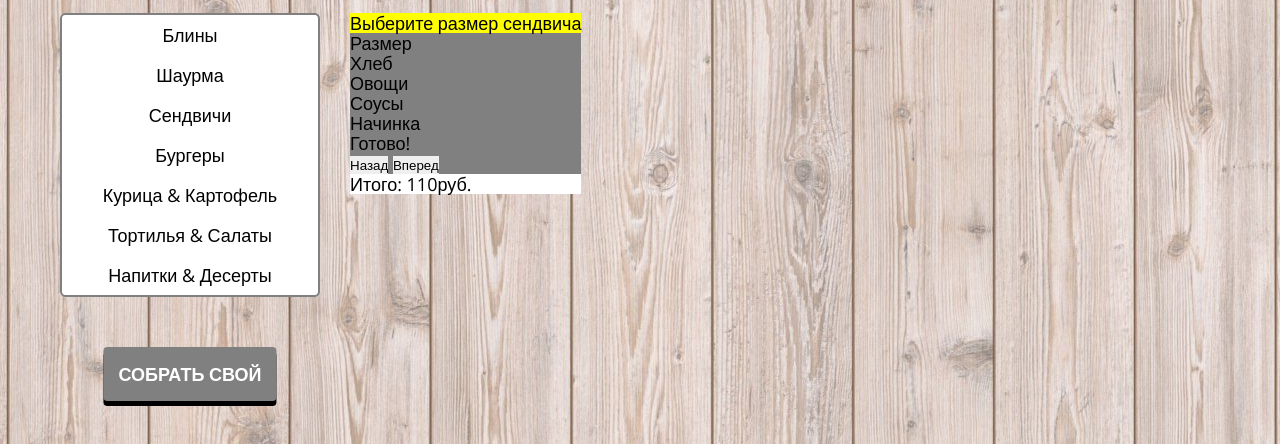
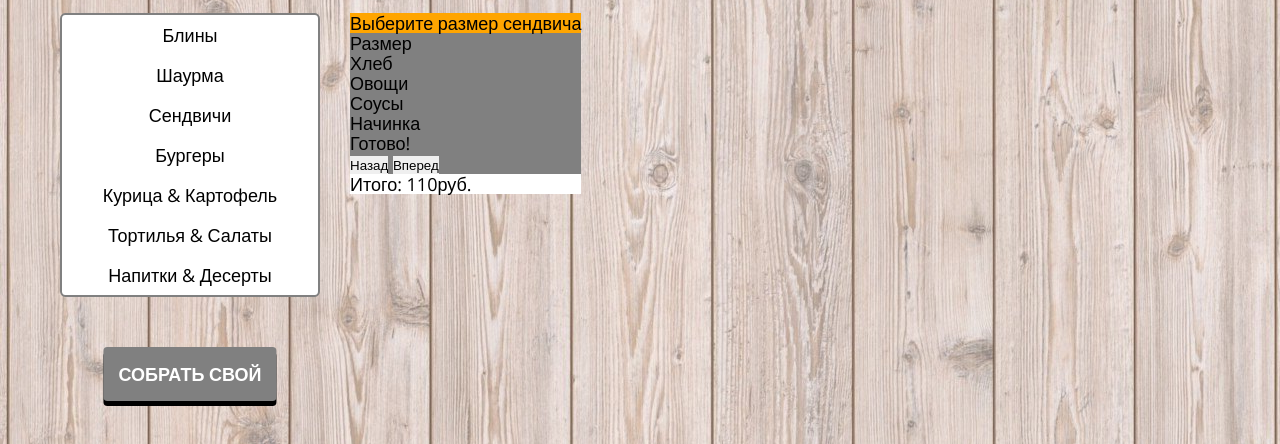
Before and after one commit to Sergeew-K-V/Subway, a website built with webpack: page index.html in a window 1280 px wide. Shown: the part 125-569 px from the top of the page. Built offline with nearby package versions, Linux system fonts and the light colour scheme.

Commit message:
modal added overlay

```diff
--- a/index.html
+++ b/index.html
@@ -5,6 +5,7 @@
     <meta http-equiv="X-UA-Compatible" content="IE=edge" />
     <script src="https://kit.fontawesome.com/58bea674d6.js" crossorigin="anonymous"></script>
     <!-- https://docs.google.com/document/d/1A1i86MkhugHviSI-u36feEWggAFaR2UxdliMi8kUKQA/edit -->
+    <!-- https://drive.google.com/drive/folders/1C3p0Gya_9t4XF573fICgbBs9IXl2jzHD -->
     <meta name="viewport" content="width=device-width, initial-scale=1.0" />
 
     <!-- Local -->
@@ -81,6 +82,7 @@
             <div class="container-content">
               <div id="root" class="main__flex">
                 <div class="modal">
+                  <div class="modal__overlay">
                     <div class="container-modal">
                       <div class="modal__header">
                         <span>Выберите размер сендвича</span>
@@ -112,6 +114,7 @@
             </div>
           </div>
         </div>
+      </div>
     </main>
     <!-- Local -->
     <script src="/dist/bundle.js"></script>
--- a/src/scripts/modal/modal.js
+++ /dev/null
@@ -1 +0,0 @@
-export default function modal() {}
--- a/src/scss/index.scss
+++ b/src/scss/index.scss
@@ -12,7 +12,7 @@ body {
 }
 .modal {
   &__header {
-    background-color: yellow;
+    background-color: orange;
   }
 
   &__body {
```
Also changed, not shown: src/scripts/Components/modal.js (added, +7 -0 lines), src/css/index.css. Lines whose indentation alone changed are shown as unchanged.
